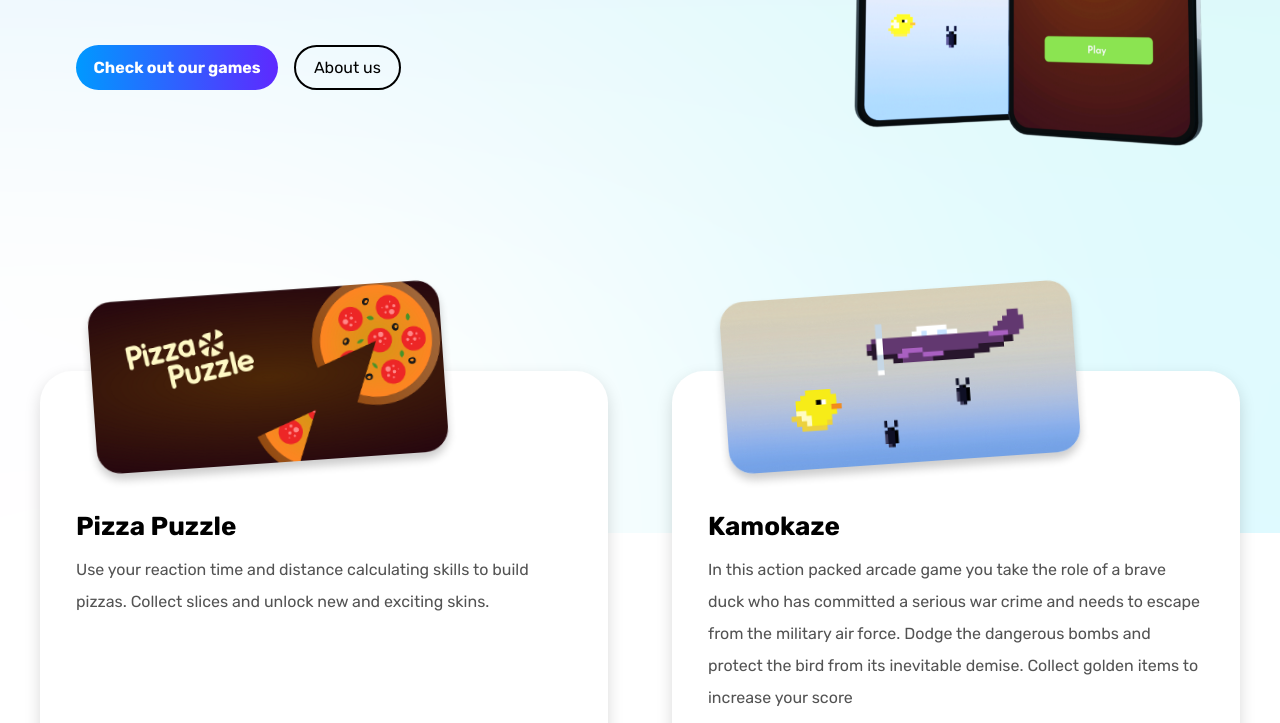
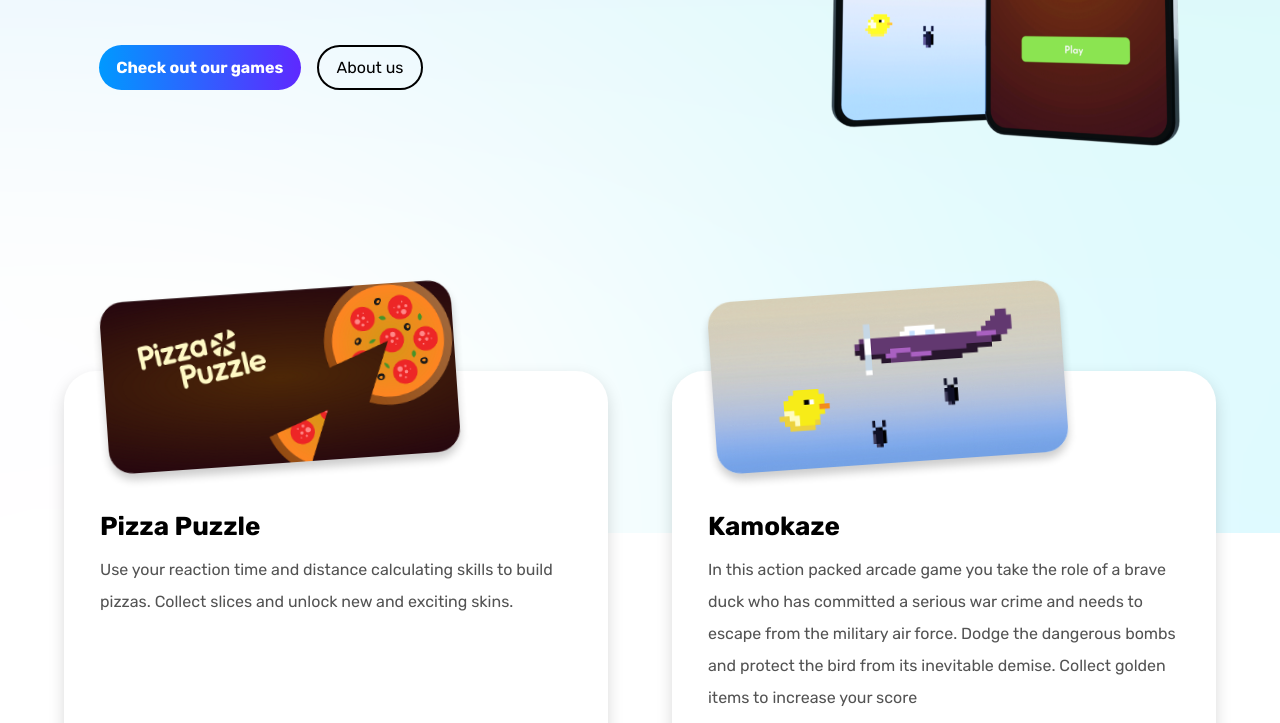
Before and after one commit to Tusentio/ETP-Games-Website, a plain HTML site: page index.html in a window 1280 px wide. Shown: the part 427-1150 px from the top of the page. Drawn offline with Linux system fonts and the light colour scheme.

Commit message:
Change wrapper padding behaviour

```diff
--- a/style/partials/components/_wrapper.scss
+++ b/style/partials/components/_wrapper.scss
@@ -1,11 +1,5 @@
-@use "../utils/mixins" as mix;
-
 .wrapper {
     margin: auto;
     max-width: 1200px;
     padding: 0 1.5rem;
-
-    @include mix.media-desktop {
-        padding: 0;
-    }
 }
```
Also changed, not shown: style/main.css, 1 other file.
